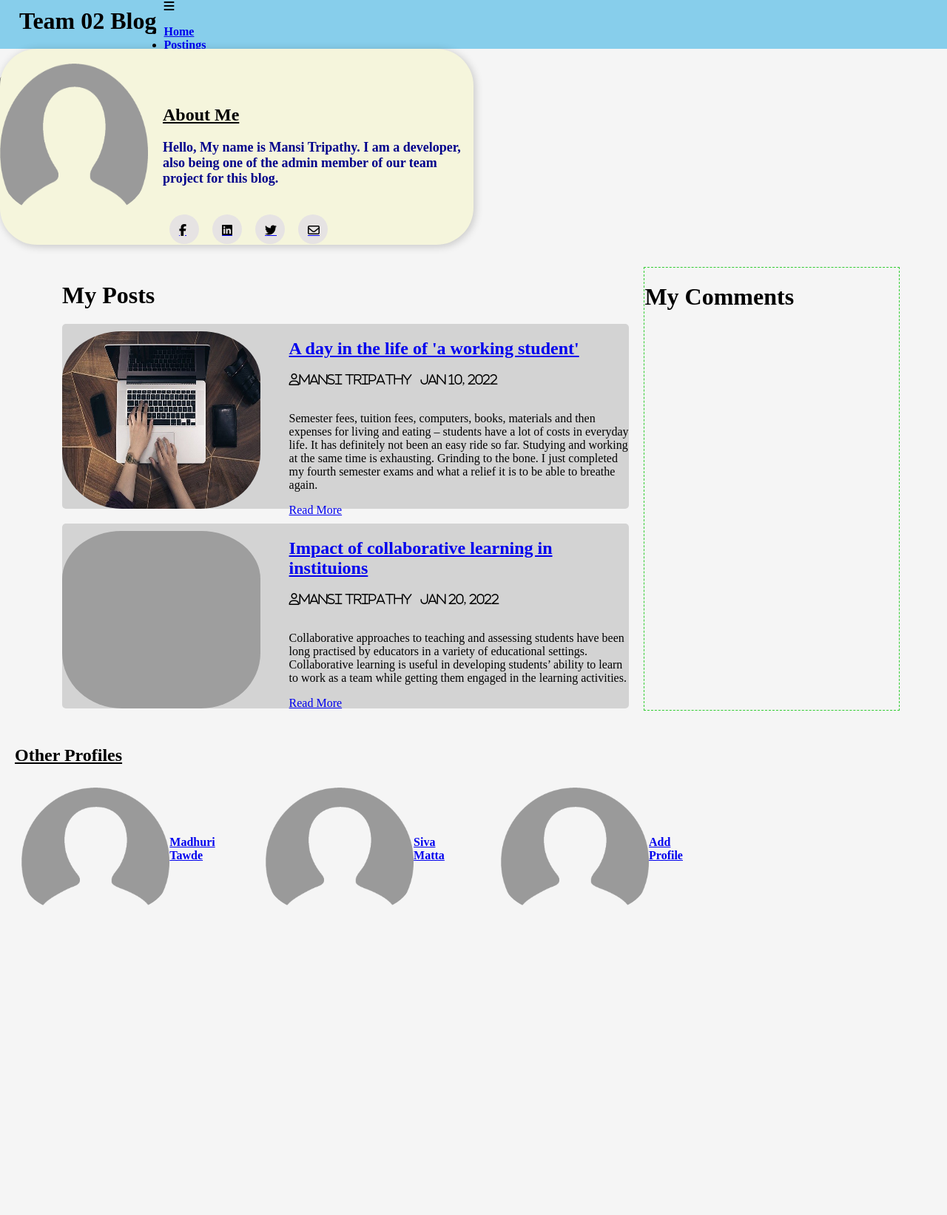
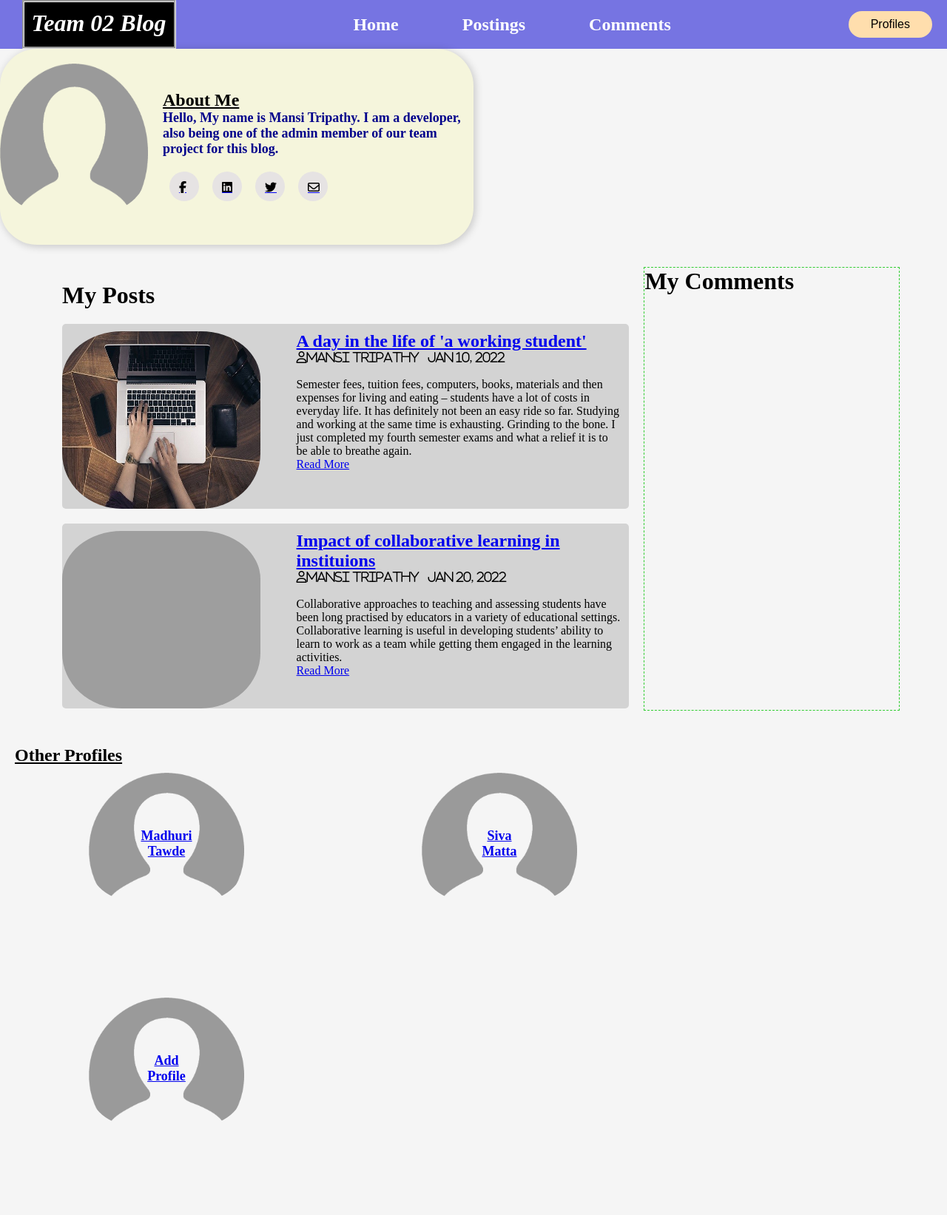
Before and after one commit to sivamatta94/DBSE2022, a PHP site: page /profile.html in a window 1280 px wide. Shown: the whole page at 74% size. Before the commit the page ends 1224 px from the top, so only its background shows below. Run offline with PHP 8.4, Linux system fonts and the light colour scheme; some libraries are stand-ins or nearby versions; grey boxes are pictures that could not be loaded.

Commit message:
Admin profile page CSS file

```diff
--- a/profile.css
+++ b/profile.css
@@ -1,5 +1,7 @@
 *{
 	box-sizing: border-box;
+	margin: 0;
+	padding: 0;
 }
 
 body{
@@ -8,24 +10,78 @@ body{
 	background-color: whitesmoke;
 }
 
-header{
-	background: skyblue;
+header {
+	display: flex;
+	justify-content: space-between;
+	background-color: #7674e2;
+	align-items: center;
+	padding: 20px;
 	height: 66px;
-
 }
 
-header .logo{
+
+
+header .logo {
+	float: left;
 	height: inherit;
-	margin-left: 1em;
-	float: left;
-
+	margin-left: 0.6em;
+	color: white;
+	border: 3px groove;
+	background-color: black;
+	font-style: italic;
+	font-family: initial;
 }
 
-header .logo-text{
+header .logo-text {
 	margin: 10px;
+}
+
+header ul {
+	margin: 0px;
+	list-style: none;
+}
+
+header ul li {
+	display: inline-block;
+	padding: 0px 20px;
+}
+
+header ul li a {
+	display: block;
+	padding: 21px;
+	font-family: unset;
+	transition: all 0.3s ease 0s;
+	font-size: 1.5em;
+	color: white;
+	text-decoration: none;
+}
+
+header ul li a:hover{
+	background: darkblue;
+}
+
+button {
+	padding: 9px 30px;
+	background-color: navajowhite;
+	border: none;
+	font-size: 1em;
+	border-radius: 50px;
+	cursor: pointer;
+	transition: all 0.3s ease 0s;
+}
+
+button:hover{
+	background-color: powderblue;
+}
+
+header .menu-toggle {
+	display: none;
+}
 
 
-}
+
+
+
 
 
 .profile{
@@ -138,7 +194,7 @@ img{
 }
 
 .content .main-content .posts .post-preview{
-	padding: 0px;
+	padding: 10px;
 	width: 60%;
 	float: right;
 
@@ -172,15 +228,37 @@ img{
 
 .admins{
 	float: left;
-	width: 25%;
-	padding: 10px;
+	padding: 120px;
+	padding-top: 10px;
 	align-items: center;
 	justify-content: center;
-	display: flex;
+
 }
 
-.other-profiles::after{
-	content: "";
-	display: table;
-	clear: both;
+.other-profiles .admins{
+
+	position: relative;
+	width: 450px;
+
 }
+
+.other-profiles .admins img{
+	width: 100%;
+	display: flex;
+
+}
+
+.three{
+	position: absolute;
+	top: 35%;
+	left: 50%;
+	text-align: center;
+	transform: translate(-50%,-50%);
+	color: darkblue;
+	font-size: 18px;
+
+}
+
+.three a:hover{
+	color: crimson;
+}
```
